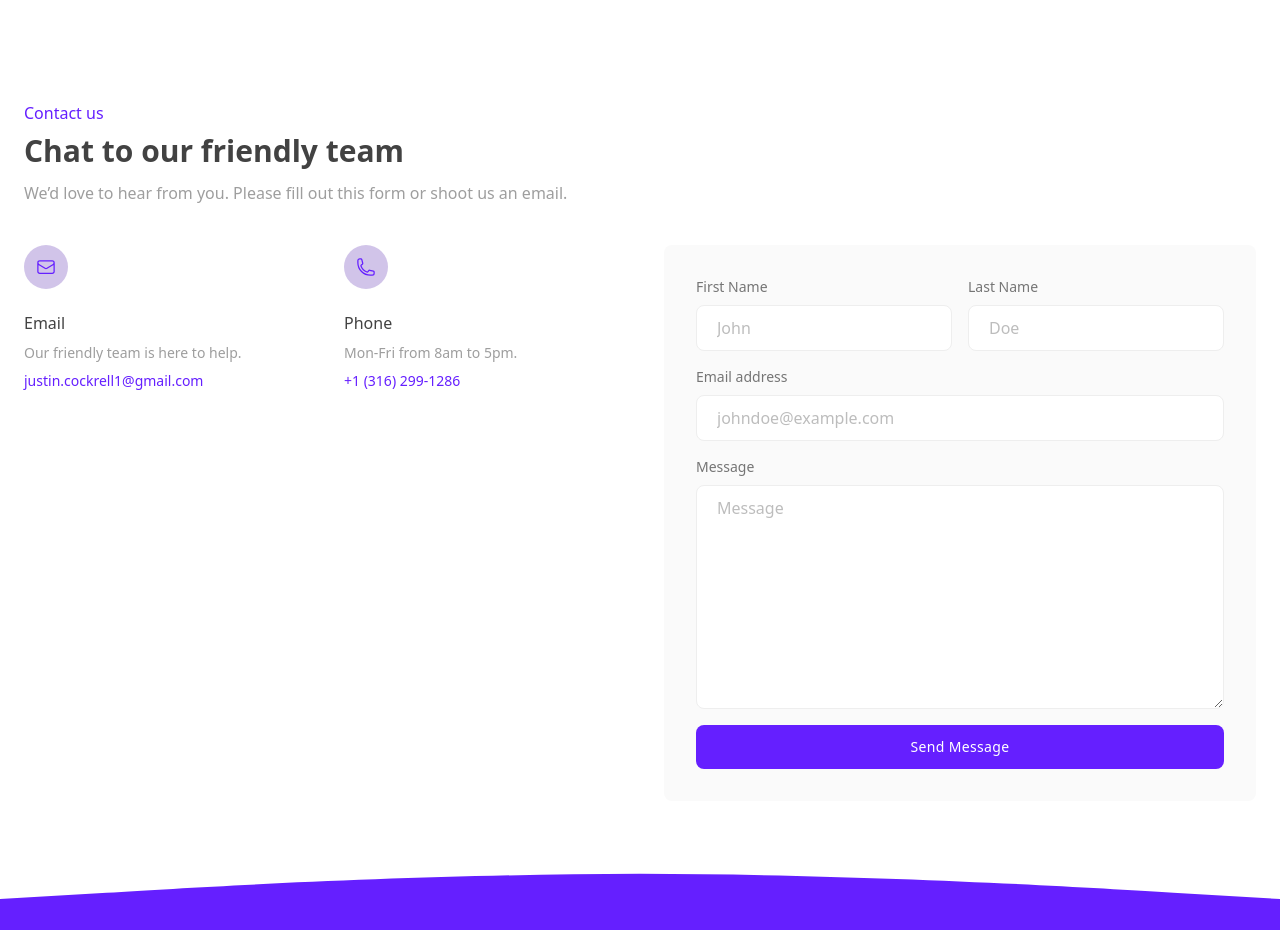
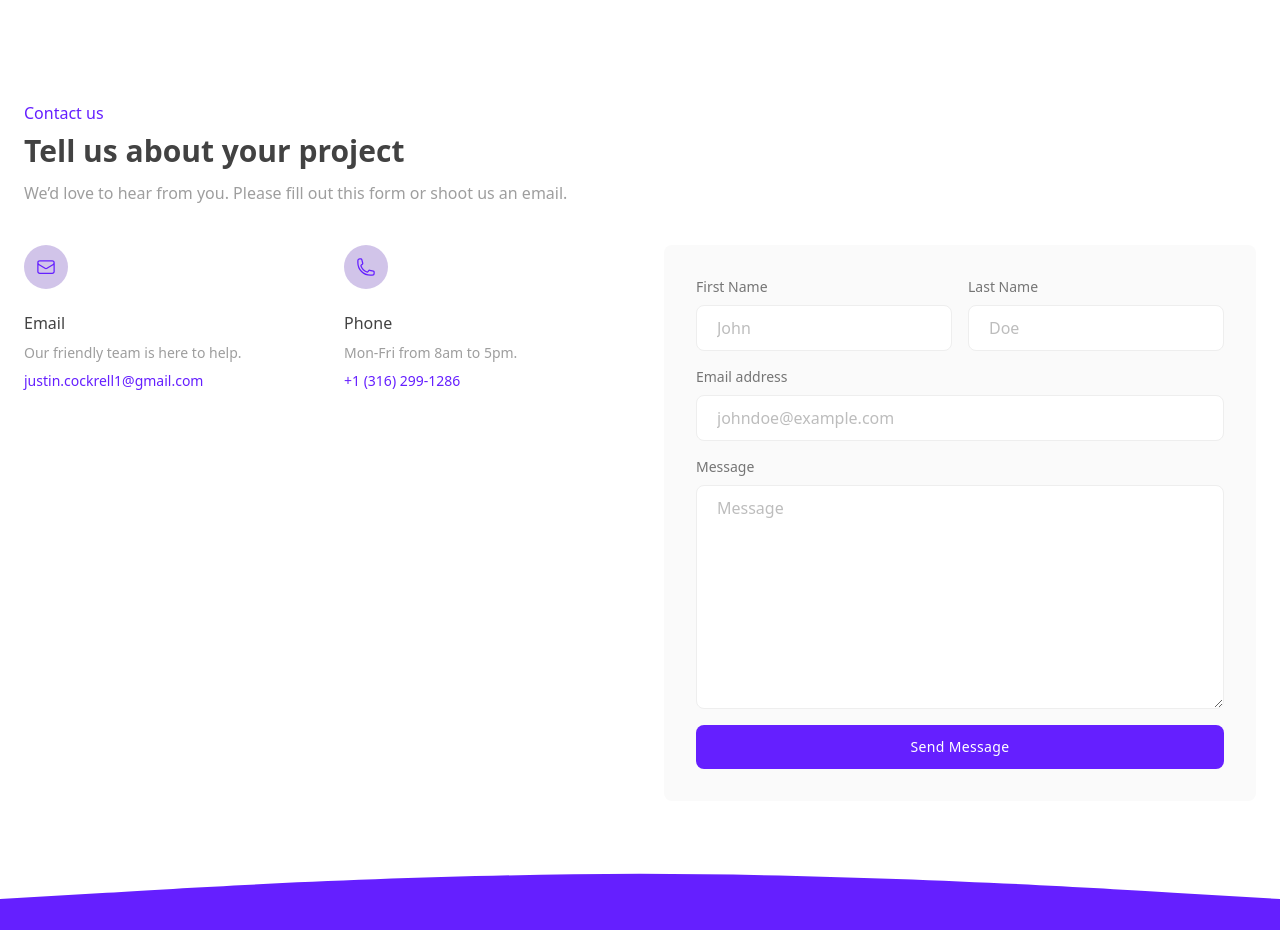
Before and after one commit to JustinCockrell1/jcsoftwaresolutions, a plain HTML site: page index.html in a window 1280 px wide. Shown: the part 1560-2490 px from the top of the page. Drawn offline with Linux system fonts and the light colour scheme.

Commit message:
change contact line

```diff
--- a/index.html
+++ b/index.html
@@ -317,7 +317,7 @@
           <div>
               <p class="font-medium text-deep-purple-accent-400">Contact us</p>
 
-              <h1 class="mt-2 text-2xl font-semibold text-gray-800 md:text-3xl dark:text-white">Chat to our friendly team</h1>
+              <h1 class="mt-2 text-2xl font-semibold text-gray-800 md:text-3xl dark:text-white">Tell us about your project</h1>
 
               <p class="mt-3 text-gray-500 dark:text-gray-400">We’d love to hear from you. Please fill out this form or shoot us an email.</p>
           </div>
```
